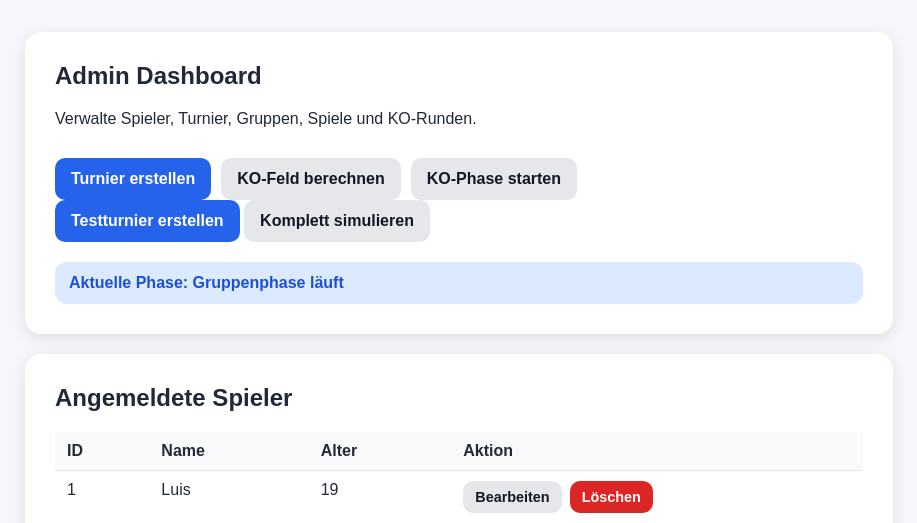
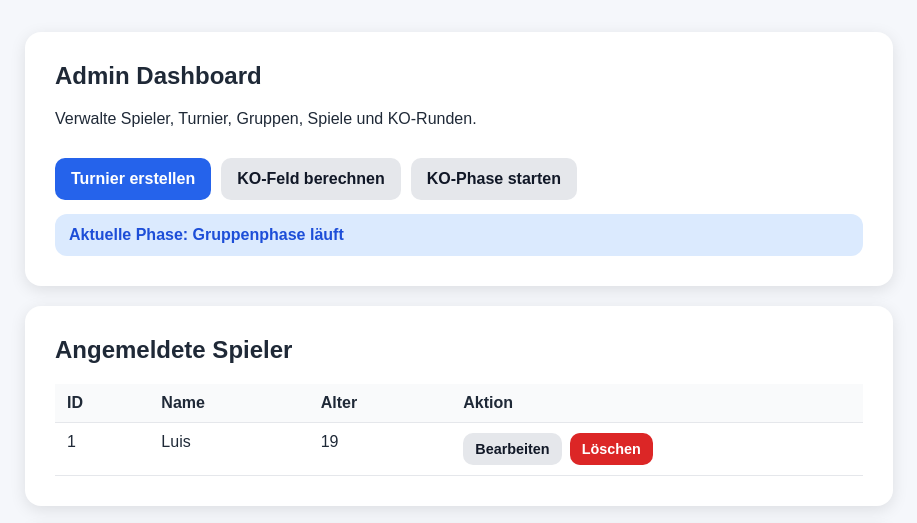
Before and after one commit to luiscalvin-web/turnier-app, a Flask app: page /admin in a window 1280 px wide. Shown: the part 158-681 px from the top of the page, without its empty margins (181-1098 px from the left). Run offline with Flask 3, Linux system fonts and the light colour scheme; the visitor is signed in with stand-in values (Sample User, id 1); data comes from the database, SQL or seed files in the repository; data that the repository does not hold is empty.

Commit message:
Update admin_dashboard.html

```diff
--- a/templates/admin_dashboard.html
+++ b/templates/admin_dashboard.html
@@ -16,16 +16,6 @@
             {% endif %}
         </div>
     </div>
-
-    <div style="margin-bottom: 20px;">
-    <a class="button primary" href="/admin/test_setup">
-        Testturnier erstellen
-    </a>
-
-    <a class="button secondary" href="/admin/test_simulate">
-        Komplett simulieren
-    </a>
-</div>
 
     <div class="phase-banner phase-{{ phase|replace('_', '-') }}">
         Aktuelle Phase:
```
